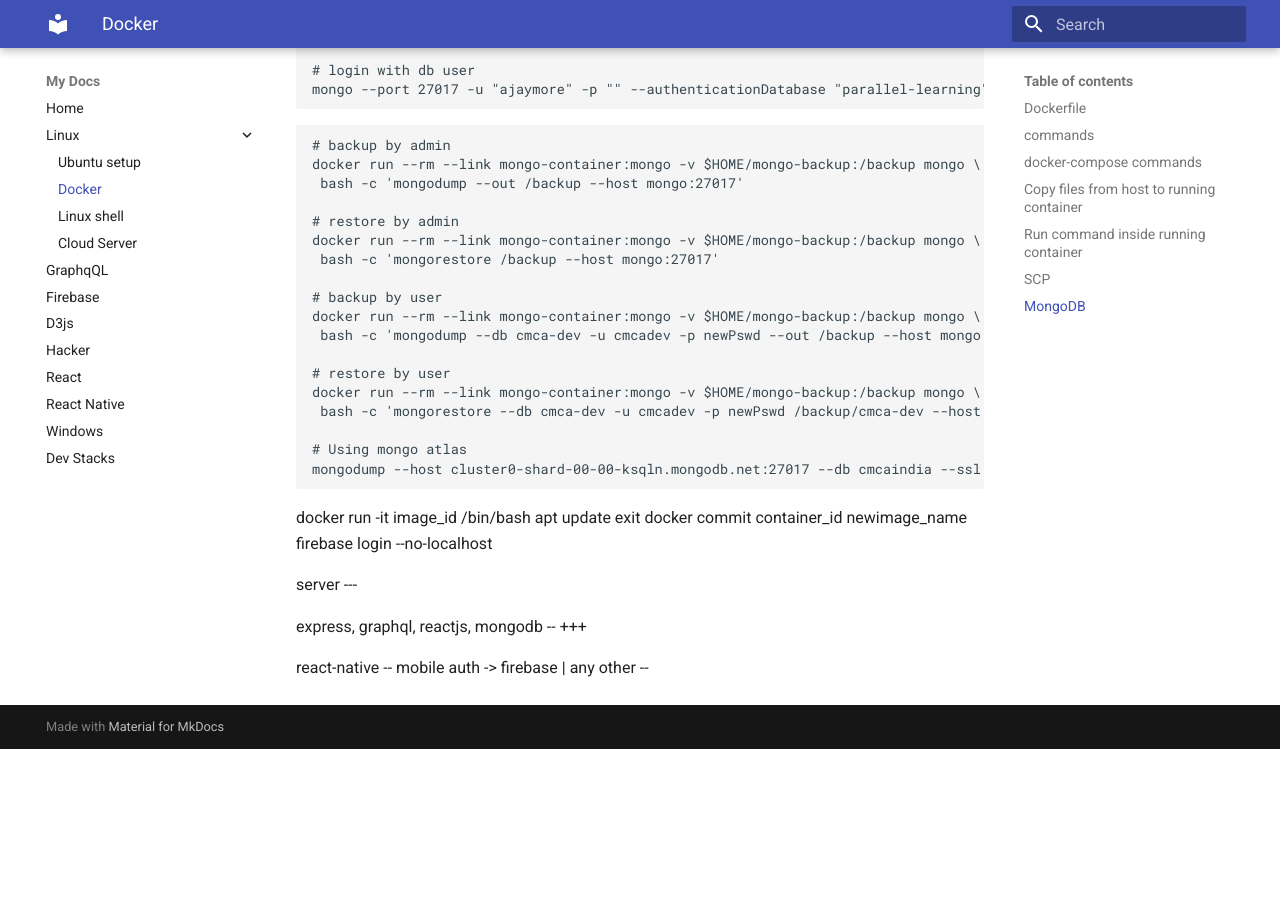
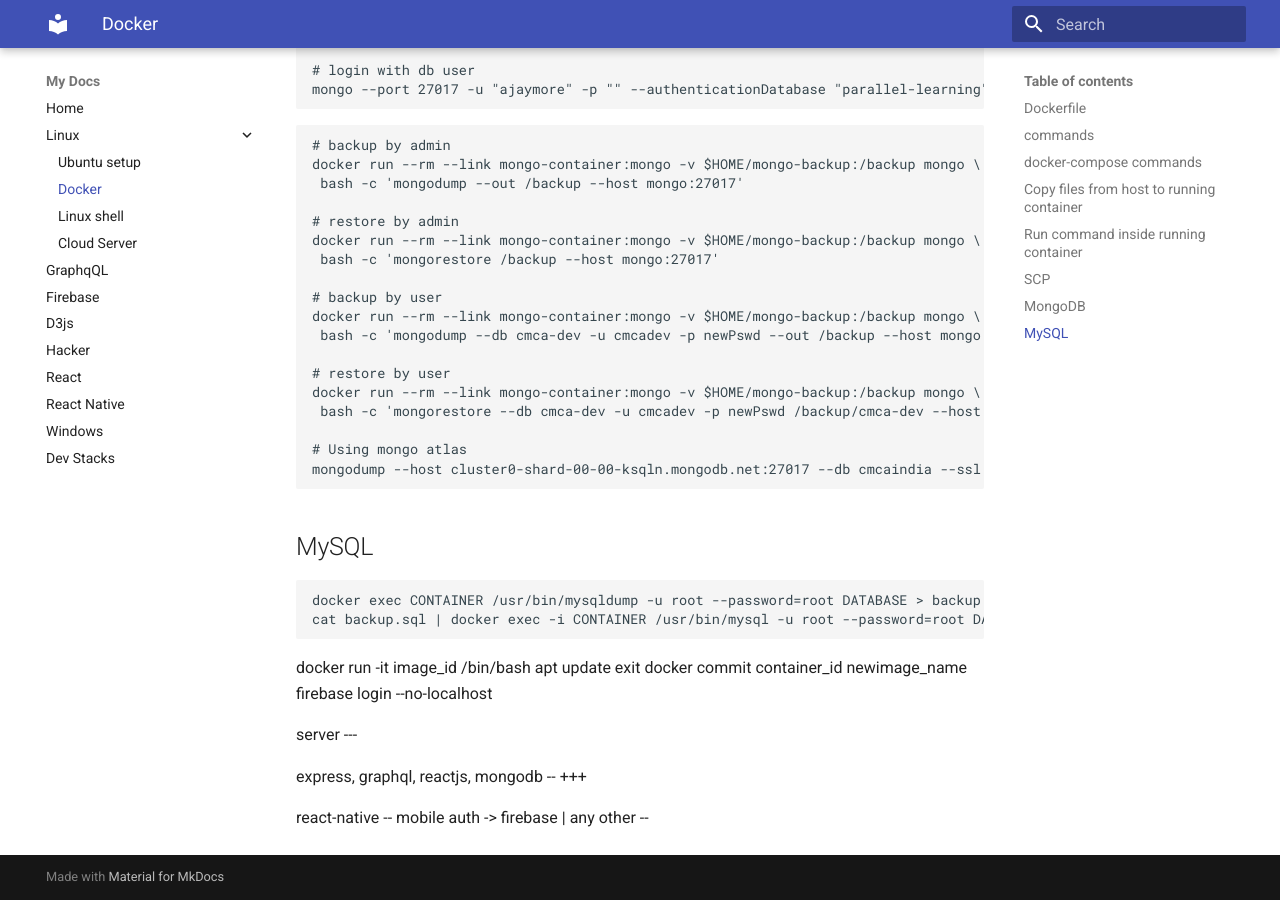
Before and after one commit to ajaymore/development-docs, an MkDocs documentation site: the page built from docs/linux/docker.md, in a window 1280 px wide and 900 px high, scrolled down 2046 px. Built offline with MkDocs 1.6.1 and Material for MkDocs 9.7.7, drawn with Linux system fonts in a browser that asks for light colours; old or Windows-style settings are respelled for this version of MkDocs; before the commit the page ends 2795 px from its top, so only the background shows below that.

Commit message:
Update docker.md

````diff
--- a/docs/linux/docker.md
+++ b/docs/linux/docker.md
@@ -110,6 +110,12 @@
 mongodump --host cluster0-shard-00-00-ksqln.mongodb.net:27017 --db cmcaindia --ssl --authenticationDatabase admin --username xxxx --password xxxx -o "/home/temp"
 ```
 
+## MySQL
+```
+docker exec CONTAINER /usr/bin/mysqldump -u root --password=root DATABASE > backup.sql
+cat backup.sql | docker exec -i CONTAINER /usr/bin/mysql -u root --password=root DATABASE
+```
+
 
 docker run -it image_id /bin/bash
 apt update
````
